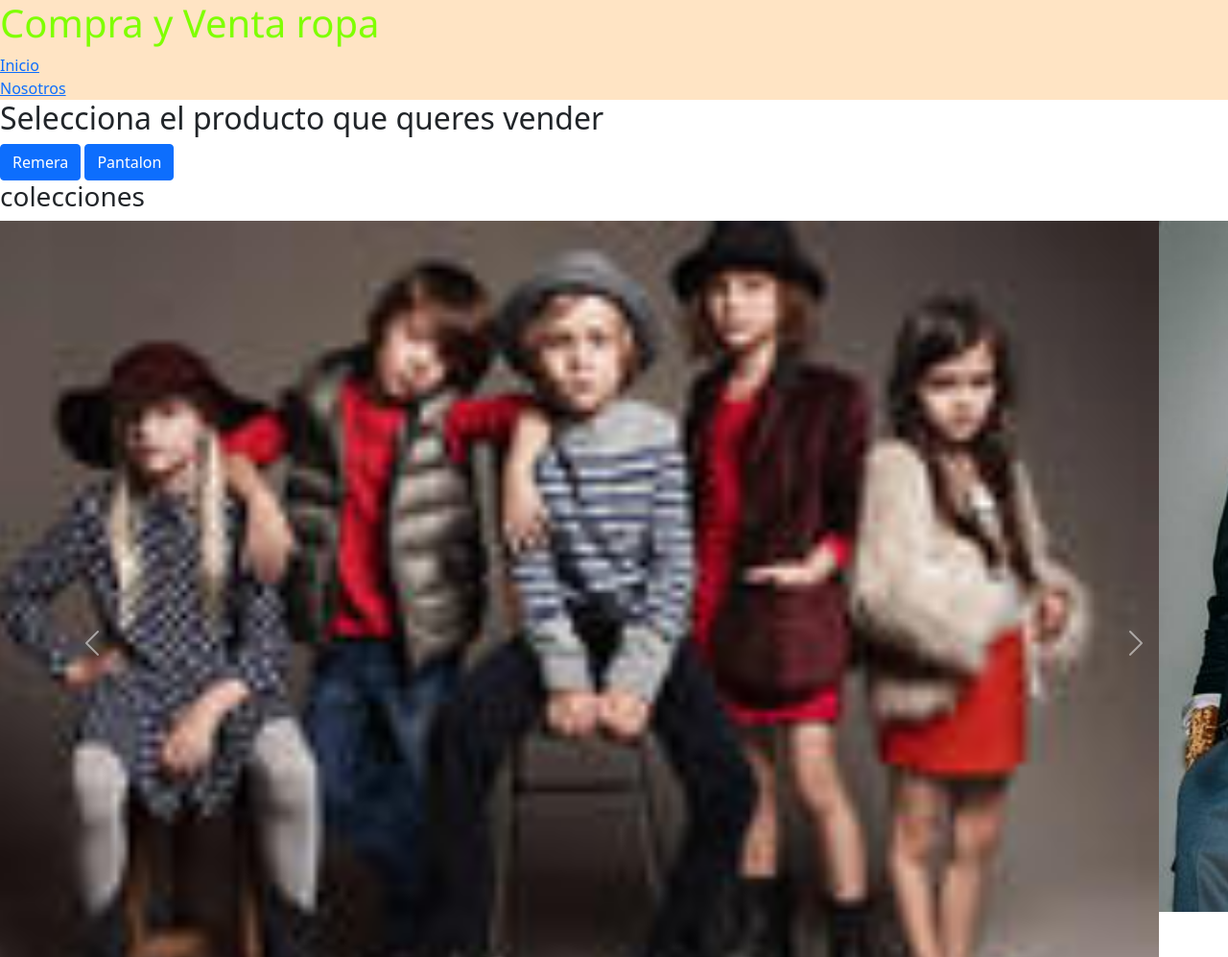
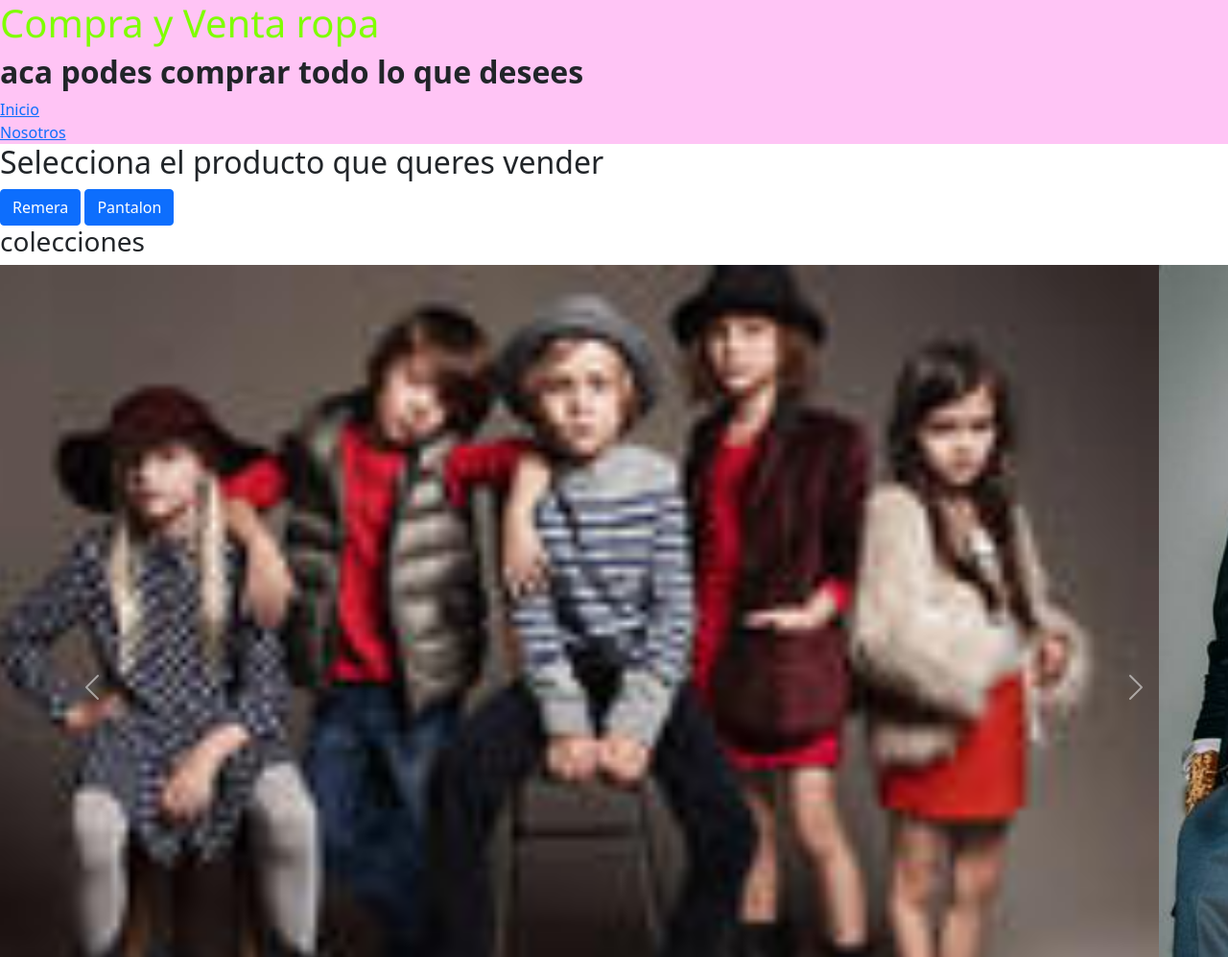
Before and after one commit to tomaslichi/litchinitzer_git, a plain HTML site: page index.html in a window 1280 px wide. Shown: the top 997 px of the page at 96% size. Drawn offline with nearby package versions, Linux system fonts and the light colour scheme.

Commit message:
idea header rosa

```diff
--- a/index.html
+++ b/index.html
@@ -13,6 +13,7 @@
 <body>
     <header>
         <h1>Compra y Venta ropa</h1>
+        <h2 class="negrita">aca podes comprar todo lo que desees</h2>
         <nav>
             <div><a href="index.html">Inicio</a></div>
             <div><a href="nosotros.html">Nosotros</a></div>
--- a/styles.css
+++ b/styles.css
@@ -1,5 +1,5 @@
 header {
-    background-color: bisque;
+    background-color: rgb(255, 196, 245);
     height: 9%;
 }
 
@@ -15,3 +15,7 @@ h1 {
 footer {
     background-color: rgb(95, 173, 192);
 }
+
+.negrita {
+    font-weight: bold;
+}
```
